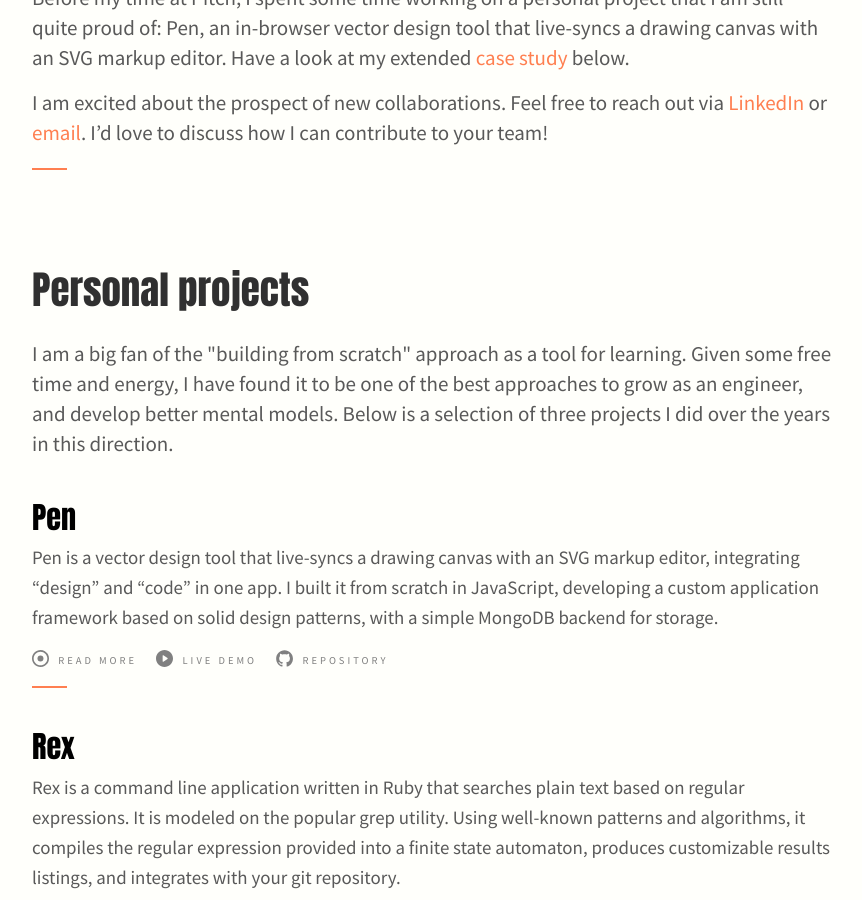
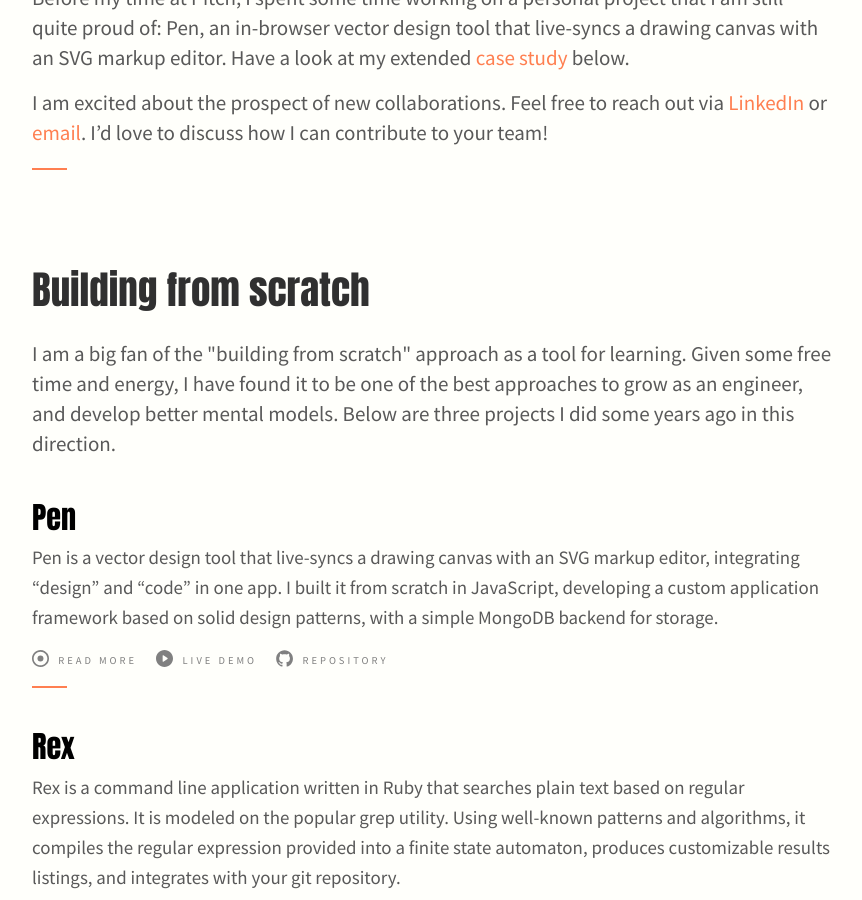
Before and after one commit to benrodenhaeuser/benrodenhaeuser.github.io, a Jekyll site: the page built from index.md, in a window 1280 px wide and 900 px high, scrolled down 725 px. Shown: the whole window, without its empty margins (208-1070 px from the left). Built offline with Jekyll 4.4.1, drawn with Linux system fonts in a browser that asks for light colours.

Commit message:
Tweak intro

```diff
--- a/_includes/post-list.html
+++ b/_includes/post-list.html
@@ -1,7 +1,7 @@
 <div class="post-list" id="post-list">
-  <h1 class="post-list-headline">Personal projects</h1>
+  <h1 class="post-list-headline">Building from scratch</h1>
 
-  I am a big fan of the "building from scratch" approach as a tool for learning. Given some free time and energy, I have found it to be one of the best approaches to grow as an engineer, and develop better mental models. Below is a selection of three projects I did over the years in this direction.
+  I am a big fan of the "building from scratch" approach as a tool for learning. Given some free time and energy, I have found it to be one of the best approaches to grow as an engineer, and develop better mental models. Below are three projects I did some years ago in this direction.
 
   {% assign projects = site.posts %}
 
```
